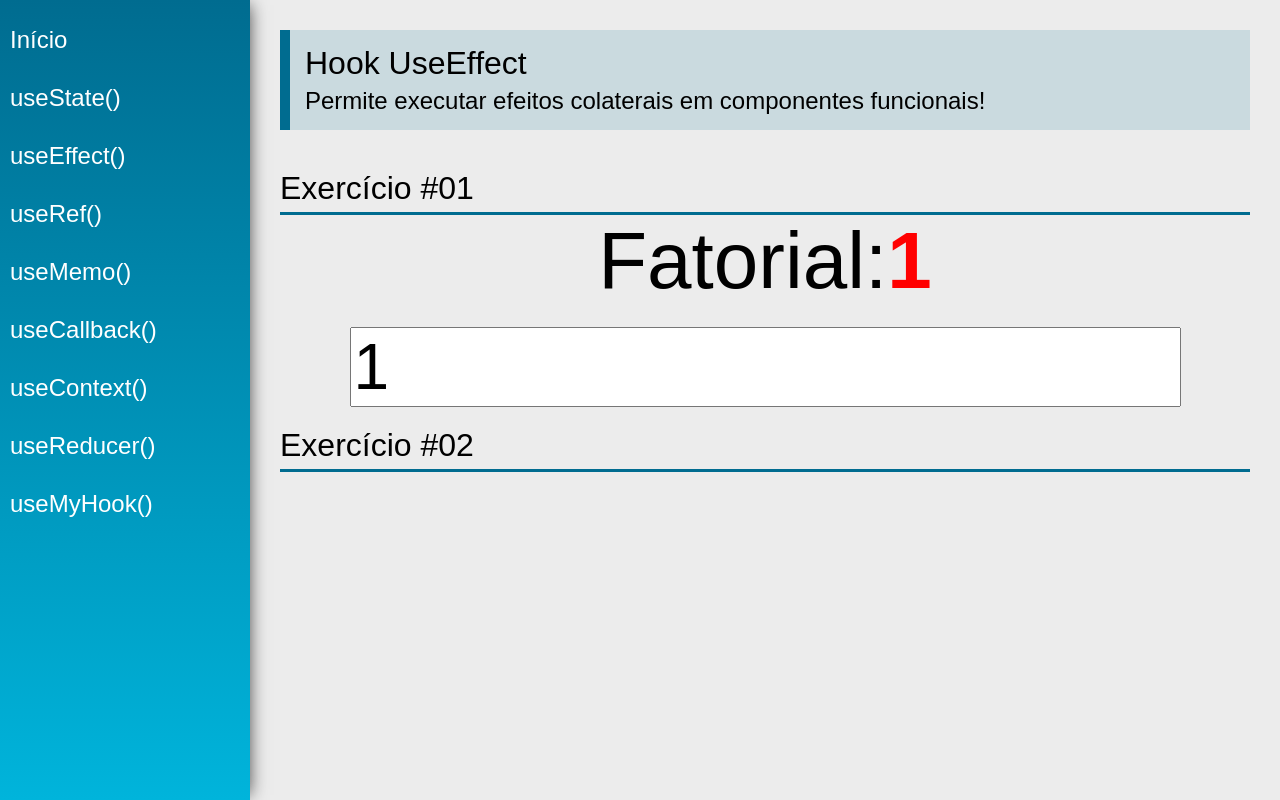
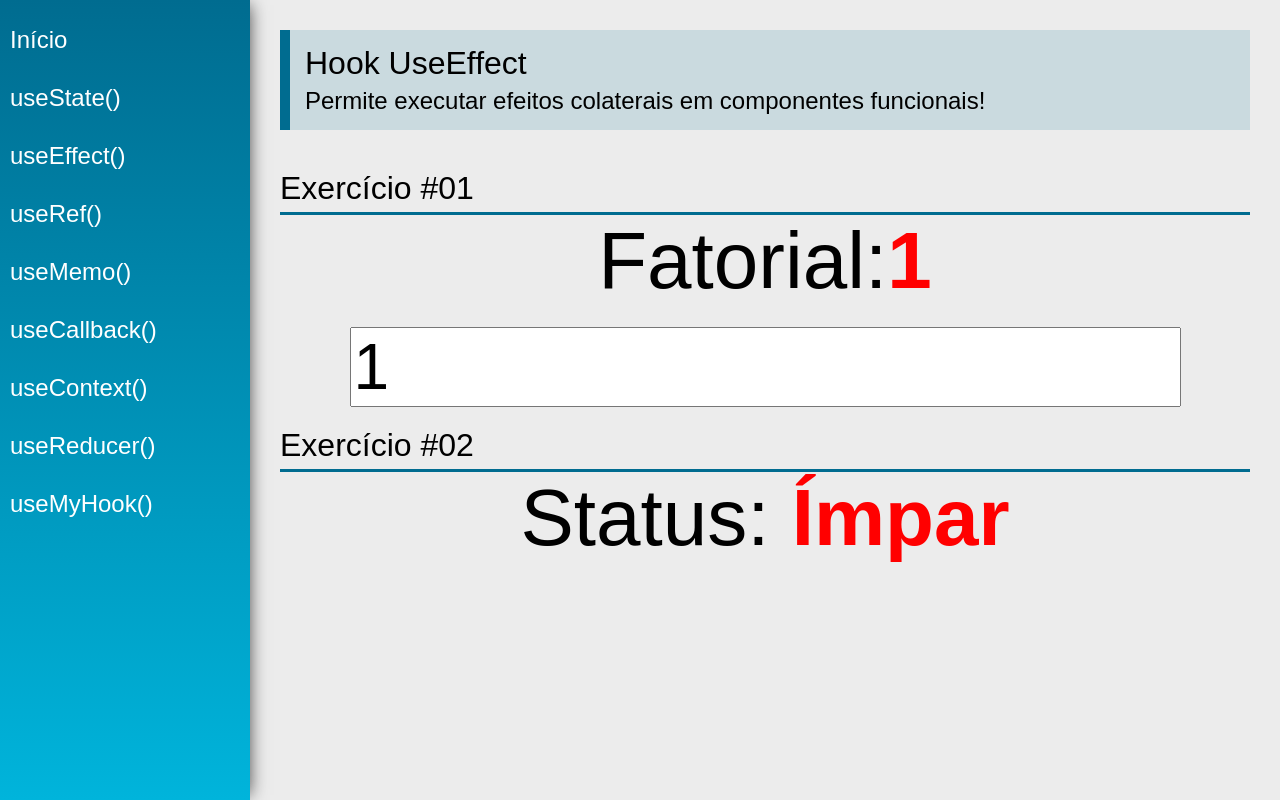
Before and after one commit to Felipe1501/react-felipe-hooks, a React (Create React App) app: page /useEffect in a window 1280 px wide. Built offline with nearby package versions, Linux system fonts and the light colour scheme.

Commit message:
aula 67 fix: showing if number is even or odd with useEffect

```diff
--- a/src/views/examples/UseEffect.jsx
+++ b/src/views/examples/UseEffect.jsx
@@ -10,6 +10,7 @@
 }
 
 const UseEffect = (props) => {
+    //exe 1
     const [number, setNumber] = useState(1);
     const [fatorial, setFatorial] = useState(1);
 
@@ -21,7 +22,14 @@
         if(fatorial > 100000){
             document.title = "CALMA FI!!!"
         }
-    }, [fatorial])
+    }, [fatorial]);
+
+    //exe2
+    const [status, setStatus] = useState("Ímpar");
+
+    useEffect(function(){
+        setStatus(number % 2 === 0 ? "Par" : "Ímpar")
+    }, [number])
 
     return (
         <div className="UseEffect">
@@ -44,8 +52,11 @@
         </div>
         <SectionTitle title="Exercício #02" />
         <div className="center">
-
-        </div>
+            <div>
+            <span className="text">Status: </span>
+            <span className="text red">{status}</span>
+                </div>
+            </div>
         </div>
     )
 }
```
